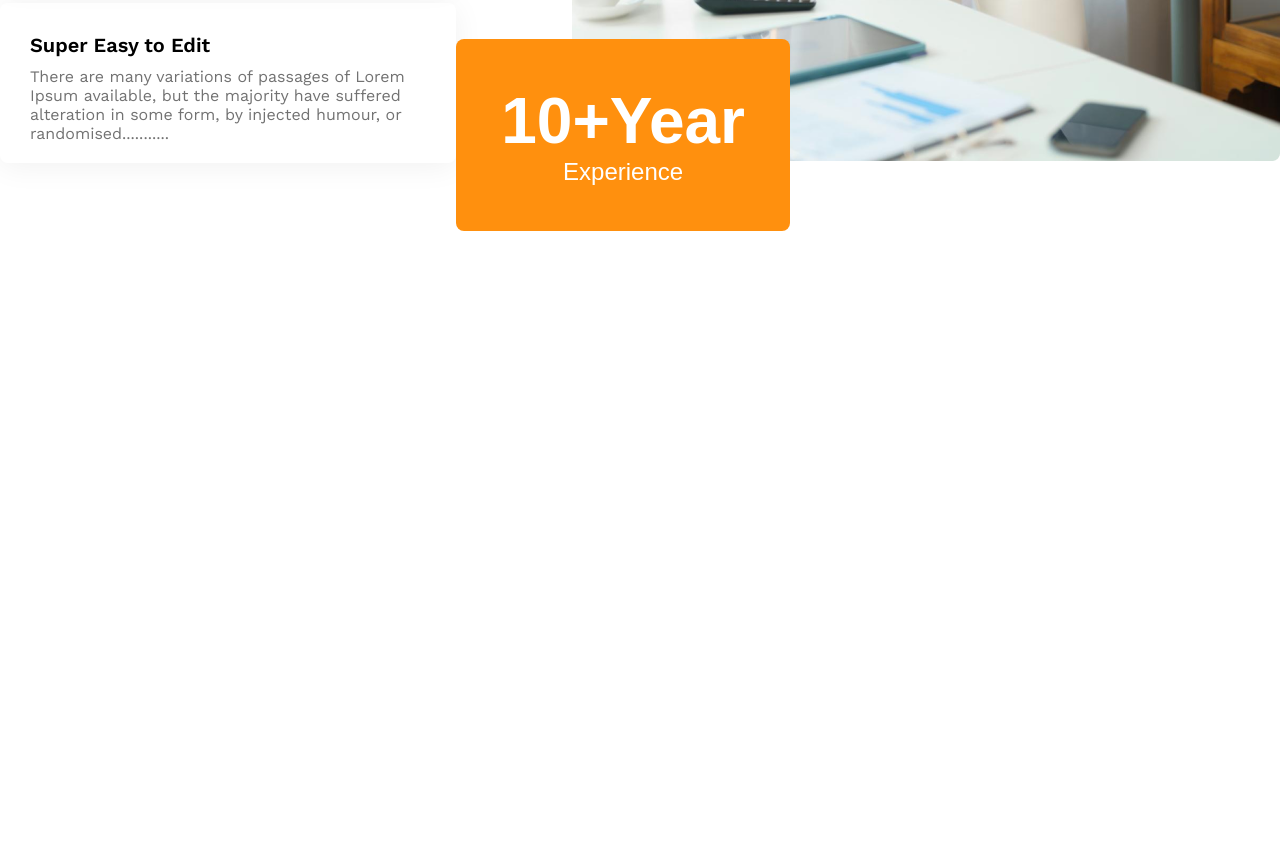
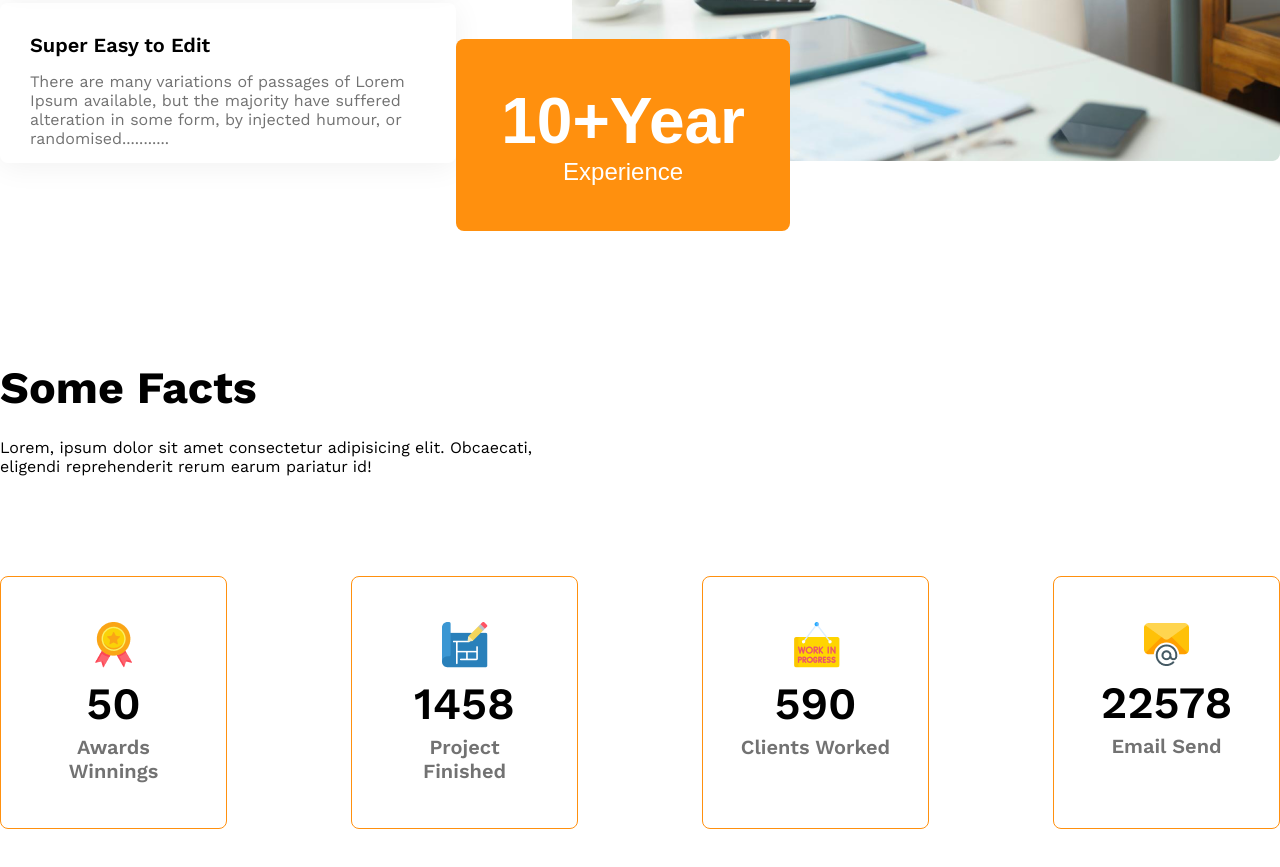
Before and after one commit to abusayedsohag/architacts-responsive-web, a plain HTML site: page index.html in a window 1280 px wide. Shown: the part 2866-3733 px from the top of the page. Before the commit the page ends 3227 px from the top, so only its background shows below. Drawn offline with nearby package versions, Linux system fonts and the light colour scheme.

Commit message:
add fact section with responsiv

```diff
--- a/index.html
+++ b/index.html
@@ -68,6 +68,36 @@
                 </div>
             </div>
         </section>
+        <section>
+            <div class="fact-section">
+                <div class="fact-text">
+                    <h3>Some Facts</h3>
+                    <p>Lorem, ipsum dolor sit amet consectetur adipisicing elit. Obcaecati, eligendi reprehenderit rerum earum pariatur id!</p>
+                </div>
+                <div class="fact-boxs">
+                    <div class="fact-box">
+                        <img src="./images/icons/ribon.png" alt="ribon">
+                        <h4>50</h4>
+                        <p>Awards Winnings</p>
+                    </div>
+                    <div class="fact-box">
+                        <img src="./images/icons/projects.png" alt="ribon">
+                        <h4>1458</h4>
+                        <p>Project Finished</p>
+                    </div>
+                    <div class="fact-box">
+                        <img src="./images/icons/customers.png" alt="ribon">
+                        <h4>590</h4>
+                        <p>Clients Worked</p>
+                    </div>
+                    <div class="fact-box">
+                        <img src="./images/icons/email.png" alt="ribon">
+                        <h4>22578</h4>
+                        <p>Email Send</p>
+                    </div>
+                </div>
+            </div>
+        </section>
     </main>
     <footer>
 
--- a/styles/style.css
+++ b/styles/style.css
@@ -192,6 +192,57 @@ section {
     font-weight: 700;
 }
 
+/* fact section styles */
+
+.fact-section {
+    max-width: 1440px;
+    margin: 0 auto;
+    margin-bottom: 180px;
+}
+
+.fact-text {
+    max-width: 540px;
+    margin-bottom: 100px;
+}
+
+.fact-text > h3 {
+    font-size: 2.8rem;
+    font-weight: 700;
+    margin-bottom: 24px;
+}
+
+.fact-text > p {
+    font-size: 1rem;
+}
+
+.fact-boxs {
+    display: grid;
+    grid-template-columns: repeat(4,1fr);
+    grid-gap: 124px;
+}
+
+.fact-box {
+    text-align: center;
+    border: 1px solid rgb(255, 144, 14);
+    border-radius: 8px;
+    padding: 45px 35px;
+}
+
+.fact-box img , h4{
+    margin-bottom: 5px;
+}
+
+.fact-box h4{
+    font-size: 2.8rem;
+    font-weight: 600;
+}
+
+.fact-box p {
+    color: rgb(114, 114, 114);
+    font-size: 1.25rem;
+    font-weight: 600;
+}
+
 @media screen and (max-width: 575px) {
     .header {
         width: auto;
@@ -202,7 +253,7 @@ section {
         padding: 45px 0;
     }
 
-    .header-bottom {
+    .header-bottom ,.fact-section{
         padding: 10px;
     }
 
@@ -210,7 +261,7 @@ section {
         flex-direction: column;
     }
 
-    .team-img {
+    .team-img , .fact-boxs{
         grid-template-columns: repeat(1,1fr);
     }
 
@@ -243,4 +294,12 @@ section {
         font-size: 2rem;
         font-weight: 700;
     }
+
+    .fact-boxs {
+        grid-gap: 50px;
+    }
+
+    .fact-boxs {
+        padding: 40px;
+    }
 }
```
